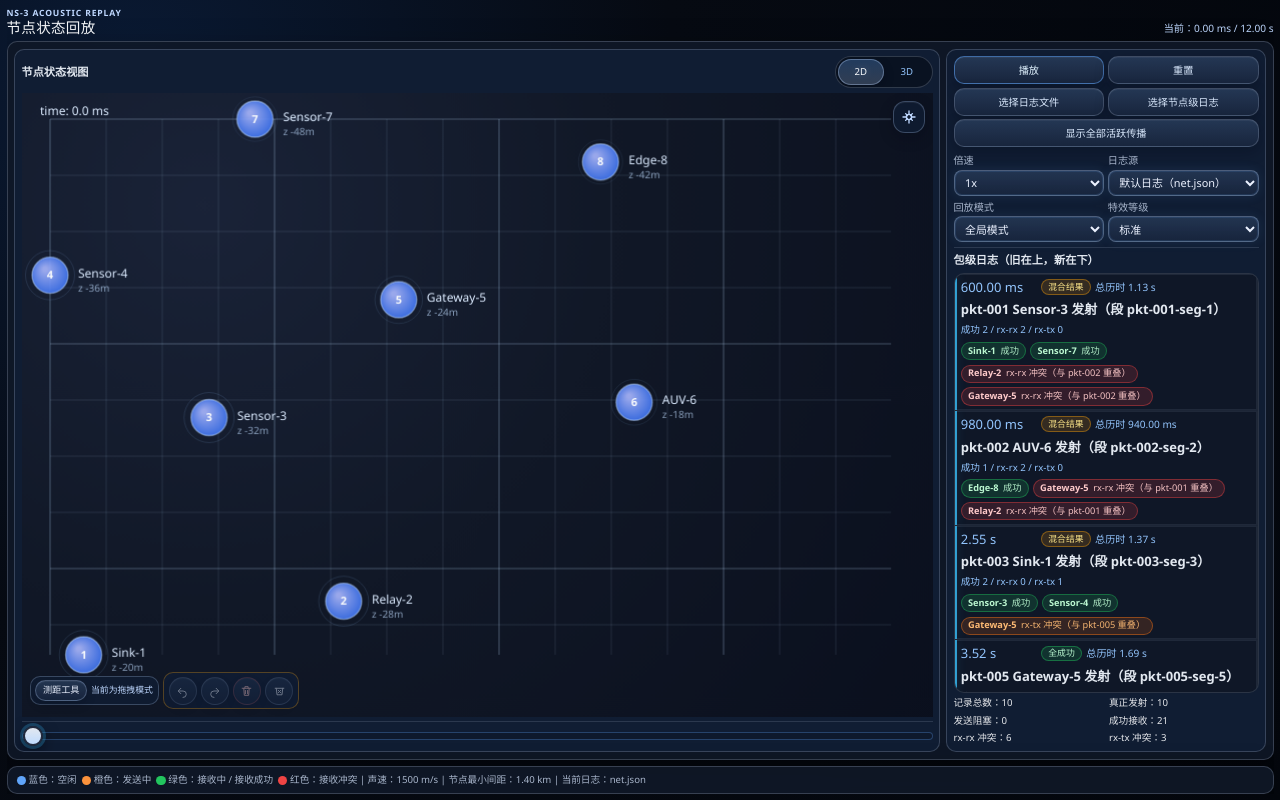
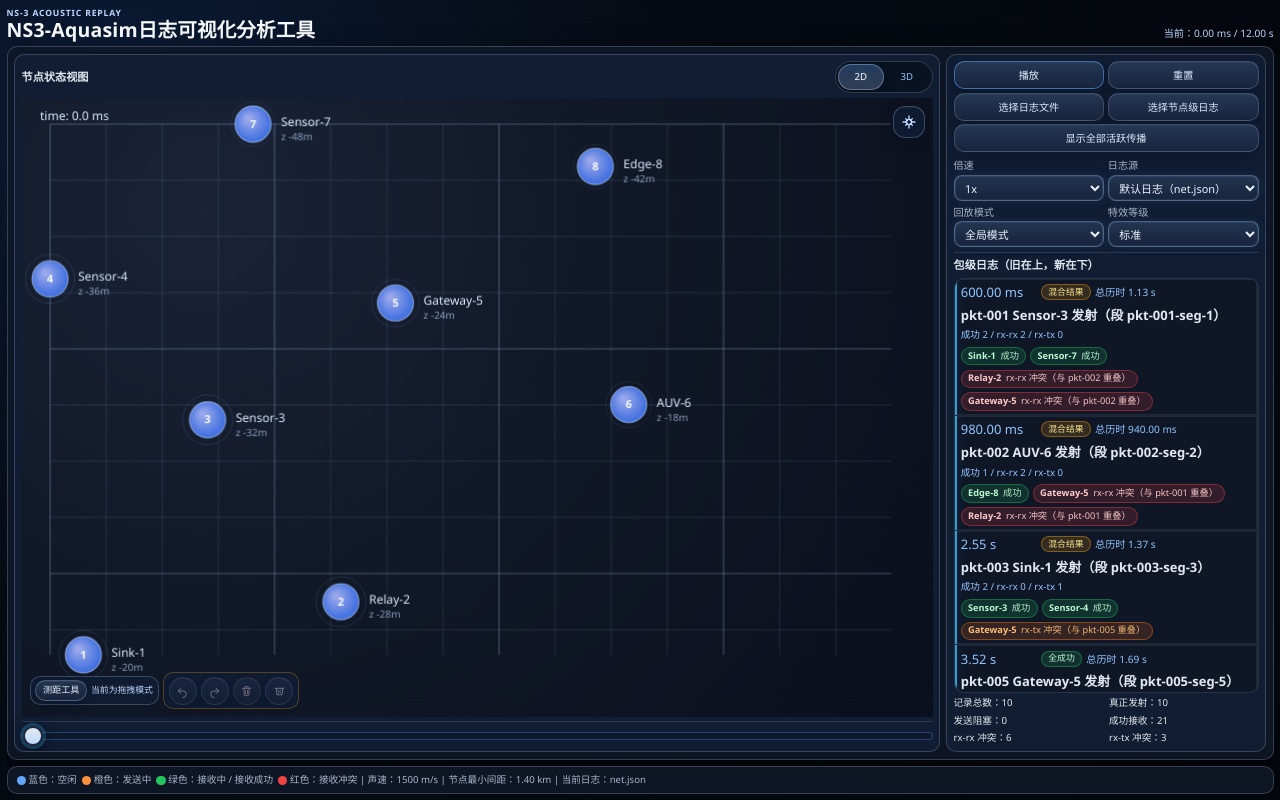
Before and after one commit to txgde-space/Aquasim-visual-web, a Vue app: page / in a window 1280 px wide. Built offline with nearby package versions, Linux system fonts and the light colour scheme.

Commit message:
feat: restore product title NS3-Aquasim日志可视化分析工具
Keep a prominent heading on laptop and large screens, and match the page title.

```diff
--- a/index.html
+++ b/index.html
@@ -4,7 +4,7 @@
     <meta charset="UTF-8" />
     <link rel="icon" type="image/svg+xml" href="/favicon.svg" />
     <meta name="viewport" content="width=device-width, initial-scale=1.0" />
-    <title>app</title>
+    <title>NS3-Aquasim日志可视化分析工具</title>
   </head>
   <body>
     <div id="app"></div>
--- a/src/App.vue
+++ b/src/App.vue
@@ -1479,7 +1479,7 @@ onBeforeUnmount(() => {
     <header class="topbar">
       <div>
         <p class="eyebrow">ns-3 Acoustic Replay</p>
-        <h1>节点状态回放</h1>
+        <h1>NS3-Aquasim日志可视化分析工具</h1>
       </div>
       <p class="meta">
         当前：{{ timeDisplay(currentTime) }} / {{ timeDisplay(cycleEndUs) }}
--- a/src/style.css
+++ b/src/style.css
@@ -22,7 +22,7 @@
   --page-gap: 1rem;
   --panel-pad: 1rem;
   --card-pad: 0.9rem;
-  --title-size: clamp(1.45rem, 3vw, 2rem);
+  --title-size: clamp(1.7rem, 2.4vw + 0.7rem, 2.55rem);
   --ui-font-size: 16px;
   --ui-line: 1.5;
   --sidebar-min: 380px;
@@ -94,8 +94,10 @@ body {
   margin: 0;
   color: #f8fafc;
   font-size: var(--title-size);
-  letter-spacing: 0.02em;
-  line-height: 1.15;
+  font-weight: 750;
+  letter-spacing: 0.01em;
+  line-height: 1.12;
+  white-space: nowrap;
 }
 
 .eyebrow {
@@ -1027,7 +1029,7 @@ body {
     --page-gap: 0.45rem;
     --panel-pad: 0.5rem;
     --card-pad: 0.5rem;
-    --title-size: 1.12rem;
+    --title-size: 1.5rem;
     --ui-font-size: 13px;
     --ui-line: 1.4;
     --sidebar-min: 280px;
@@ -1124,7 +1126,7 @@ body {
     --page-gap: 0.3rem;
     --panel-pad: 0.38rem;
     --card-pad: 0.38rem;
-    --title-size: 1rem;
+    --title-size: 1.32rem;
     --btn-compact-h: 26px;
     --select-h: 24px;
   }
@@ -1157,6 +1159,10 @@ body {
   .topbar {
     flex-direction: column;
     align-items: flex-start;
+  }
+
+  .topbar h1 {
+    white-space: normal;
   }
 
   .control-actions {
```
